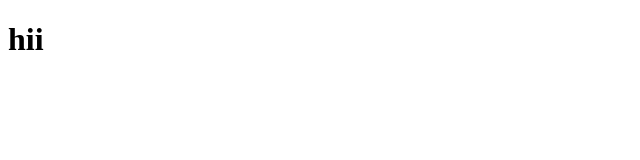
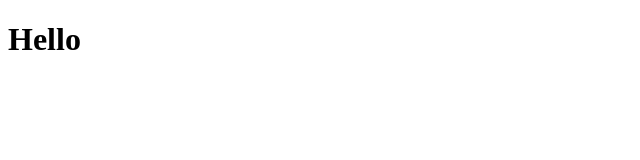
Before and after one commit to arbaznandgaon/HYPER, a plain HTML site: page Hyper/new.html in a window 1280 px wide. Shown: the full height of the page, 0-640 px from the left. Drawn offline with Linux system fonts and the light colour scheme.

Commit message:
Change done

```diff
--- a/Hyper/new.html
+++ b/Hyper/new.html
@@ -7,6 +7,6 @@
     <title>Document</title>
 </head>
 <body>
-  <h1>hii</h1>
+  <h1>Hello</h1>
 </body>
 </html>
```
